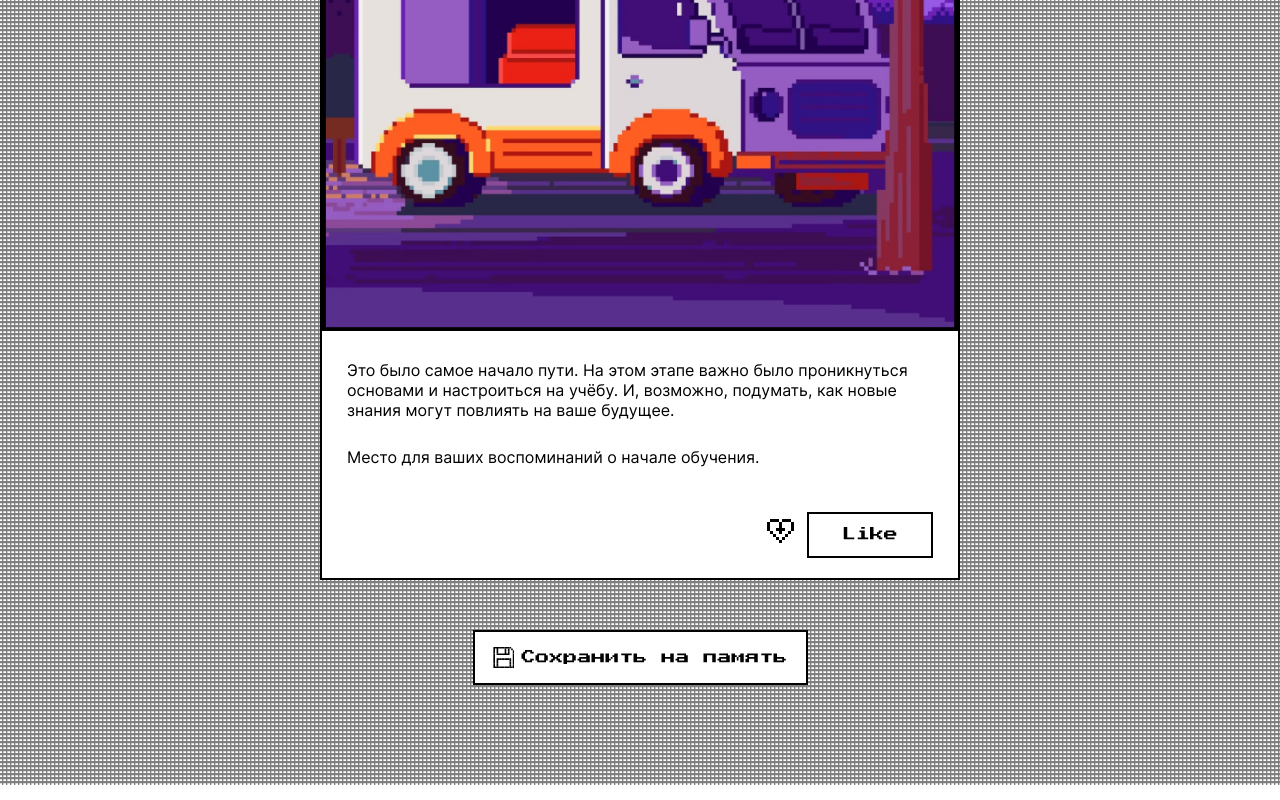
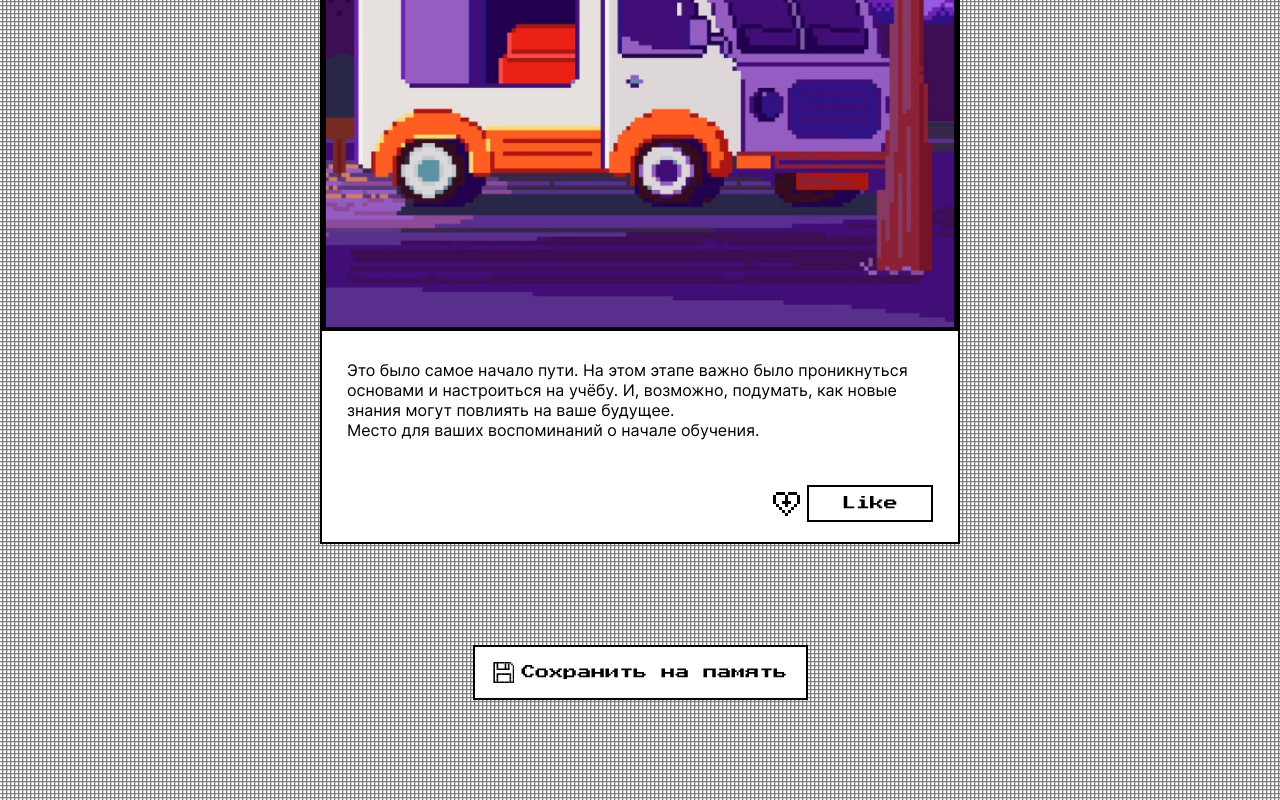
Before and after one commit to Yulia-shatk/zakrivayuschiy-teg, a plain HTML site: page index.html in a window 1280 px wide. Shown: the part 922-1722 px from the top of the page. Drawn offline with Linux system fonts and the light colour scheme.

Commit message:
Update index.html

```diff
--- a/index.html
+++ b/index.html
@@ -56,17 +56,17 @@
         class="card_picture"
       />
         <div class="card_content">
-          <p>
+          <p class="content-paragraph">
             Это было самое начало пути. На этом этапе важно было проникнуться основами и настроиться на учёбу. И,
             возможно, подумать, как новые знания могут повлиять на ваше будущее.
           </p>
-          <p class="card_content-paragraph">
+          <p class="content-paragraph">
             Место для ваших воспоминаний о начале обучения.
           </p>
         </div>
         <div class="card__footer">
-          <button class="card__icon-button">
-            <svg class="like-icon" xmlns="http://www.w3.org/2000/svg" width="40" height="40" viewBox="0 0 40 40">
+          <button type="button" class="card__icon-button">
+            <svg class="like-icon" xmlns="http://www.w3.org/2000/svg" width="34" height="31" viewBox="0 0 34 31">
               <g class="heart">
                 <path class="contour"
                   d="M12 6H9V9H12V6ZM15 6H12V9H15V6ZM9 9H6V12H9V9ZM9 12H6V15H9V12ZM9 15H6V18H9V15ZM18 6H15V9H18V6ZM12 18H9V21H12V18ZM15 21H12V24H15V21ZM18 24H15V27H18V24ZM27 6H30V9H27V6ZM24 6H27V9H24V6ZM30 9H33V12H30V9ZM30 12H33V15H30V12ZM30 15H33V18H30V15ZM21 6H24V9H21V6ZM27 18H30V21H27V18ZM24 21H27V24H24V21ZM21 24H24V27H21V24ZM21 27H18V30H21V27ZM21 9H18V12H21V9Z"
@@ -88,15 +88,13 @@
           </button>
         </div>
       </section>
-    </main>
-    <footer class="footer">
       <button type="button" class="button footer__save-button">
         <svg viewBox="0 0 28 28" class="footer__icon">
           <use href="./svg/floppy.svg#floppy" />
         </svg>
         <span class="button__text">Сохранить на память</span>
       </button>
-    </footer>
+    </main>
     <script src="./scripts/set-theme.js"></script>
     <script src="./scripts/like.js"></script>
   </body>
```
